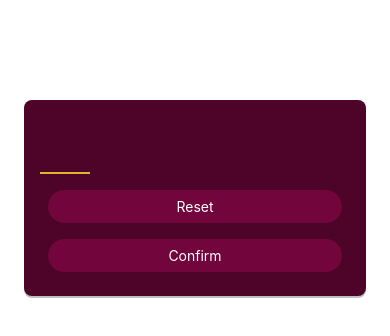
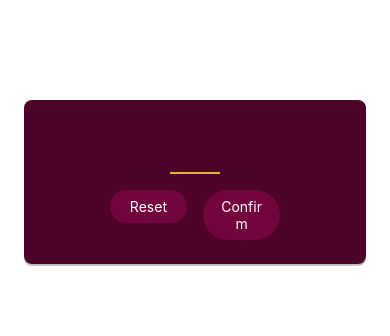
Before and after one commit to samlee088/rn-guessMyNumber, a React Native app: screen / in a window 390 px wide. Shown: the top 336 px of the page. Built offline with nearby package versions, Linux system fonts and the light colour scheme.

Commit message:
update with button layouts

```diff
--- a/screens/StartGameScreen.js
+++ b/screens/StartGameScreen.js
@@ -11,8 +11,14 @@ function StartGameScreen() {
                 autoCapitalize="none"
                 autoCorrect={false}
             />
-            <PrimaryButton>Reset</PrimaryButton>
-            <PrimaryButton>Confirm</PrimaryButton>
+            <View style={styles.buttonsContainer}>
+                <View style={styles.buttonContainer}>
+                    <PrimaryButton>Reset</PrimaryButton>
+                </View>
+                <View style={styles.buttonContainer}>
+                    <PrimaryButton>Confirm</PrimaryButton>
+                </View>
+            </View>
         </View>
     )
 
@@ -33,6 +39,8 @@ const styles = StyleSheet.create({
         shadowColor: 'black',
         shadowOffset: { width: 0, height: 2},
         shadowOpacity: 0.25,
+        justifyContent: 'center',
+        alignItems: 'center',
 
     },
     numberInput: {
@@ -45,7 +53,13 @@ const styles = StyleSheet.create({
         marginVertical: 8,
         fontWeight: 'bold',
         textAlign: 'center',
+    },
+    buttonsContainer: {
+        flexDirection: 'row',
 
-    }
+    },
+    buttonContainer: {
+        flex: 1
+    },
 
 })
```
